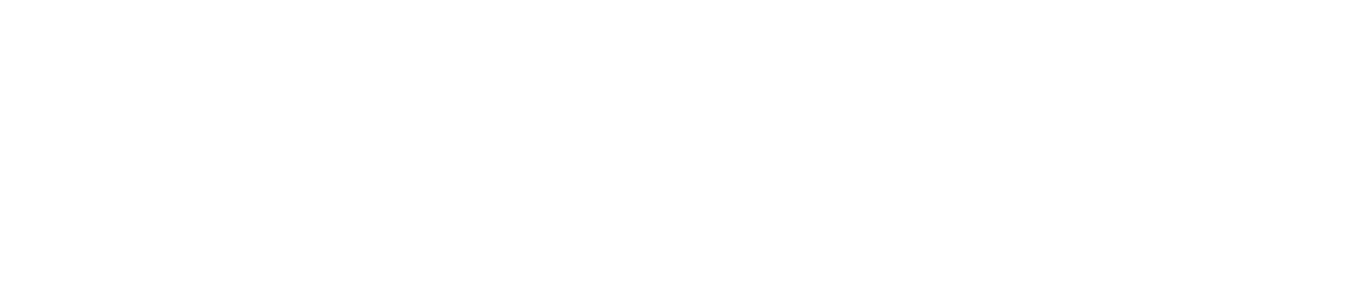
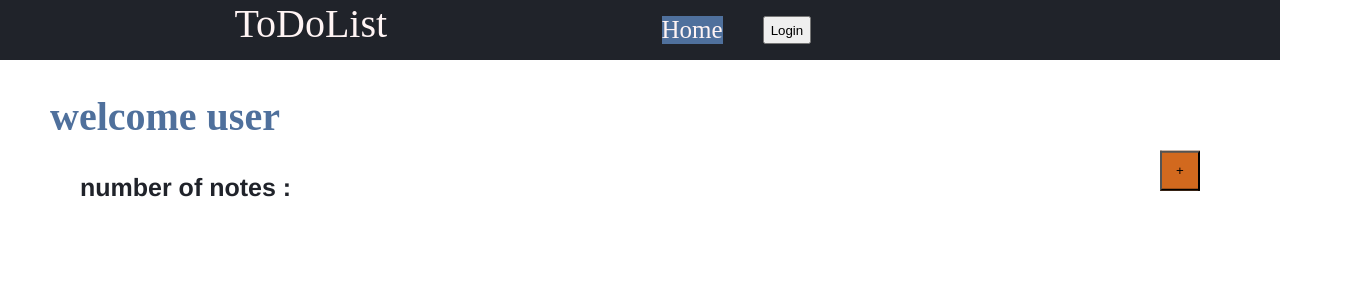
Before and after one commit to itsjatinsidana/To_Do_List, a React (Create React App) app in the folder todolist/: page /notes in a window 1280 px wide. Before the commit this address had no page. Shown: the top 300 px of the page, 1360 px wide, since content can reach past the window. Built offline with nearby package versions, Linux system fonts and the light colour scheme; the HTML template or start-up script is replaced by a standard one.

Commit message:
notes banner updated

```diff
--- a/todolist/package.json
+++ b/todolist/package.json
@@ -3,6 +3,9 @@
   "version": "0.1.0",
   "private": true,
   "dependencies": {
+    "@fortawesome/fontawesome-svg-core": "^6.4.2",
+    "@fortawesome/free-solid-svg-icons": "^6.4.2",
+    "@fortawesome/react-fontawesome": "^0.2.0",
     "@testing-library/jest-dom": "^5.17.0",
     "@testing-library/react": "^13.4.0",
     "@testing-library/user-event": "^13.5.0",
--- a/todolist/public/assets/style.css
+++ b/todolist/public/assets/style.css
@@ -246,3 +246,41 @@
  .signup-form-container form button:hover {
      background-color: chocolate;
  }
+ .user h2{
+    display: flex;
+color: #4F709C;
+font-family: cursive;
+font-size: 40px;
+position: relative;
+left: 50px;
+ }
+ .notes h4{
+    display: flex;
+    font-family: 'Franklin Gothic Medium', 'Arial Narrow', Arial, sans-serif;
+    font-size: 25px;
+    color: #20232a;
+    position: relative;
+    left: 80px;
+ }
+
+.addnew-btn{
+    position: relative;
+
+    color: white;
+
+    text-align: center;
+    line-height: 40px;
+    cursor: pointer;
+
+    /* Positioning adjustments */
+    position: absolute;
+    top: 170px; /* Adjust this value to control the distance from the top */
+    right: 60px; /* Adjust this value to control the distance from the right */
+    transform: translate(-50%, -50%); /* Center the button */
+  }
+  .plus-btn{
+
+    height: 40px;
+    width: 40px;
+    background-color: chocolate;
+  }
--- a/todolist/src/App.js
+++ b/todolist/src/App.js
@@ -1,6 +1,7 @@
 import {BrowserRouter, Routes, Route} from 'react-router-dom';
 import { Home } from './Home';
 import { Navbar } from './Navbar';
+import { Notes } from './Notes';
 
 
 function App() {
@@ -10,6 +11,7 @@
                 <Routes>
                     <Route path='/' element={<Home/>}/>
                     <Route path='/navbar' element={<Navbar/>}/>
+                    <Route path='/notes' element={<Notes/>}/>
 
                 </Routes>
             </BrowserRouter>
--- a/todolist/src/Navbar.js
+++ b/todolist/src/Navbar.js
@@ -1,11 +1,38 @@
 import { Link } from "react-router-dom"
+import { useState } from "react";
 export const Navbar = () => {
+    const [isOpen, setIsOpen] = useState(false);
+
+    const openModal = () => {
+        setIsOpen(true);
+    };
+
+    const closeModal = () => {
+        setIsOpen(false);
+    };
+    const [formData, setFormData] = useState({
+
+        email: '',
+        password: ''
+      });
+
+      const handleChange = (e) => {
+        const { name, value } = e.target;
+        setFormData((prevData) => ({
+          ...prevData,
+          [name]: value
+        }));
+      };
+      const handleSubmit = (e) => {
+        e.preventDefault();
+        console.log(formData); // You can perform further actions like sending data to a server here
+      };
     return (
         <>
             <nav className="navbar-container">
                 <div className="navbar-logo">
                     <Link to={'/'}>
-                        <span>To Do List</span>
+                        <span>ToDoList</span>
                     </Link>
                 </div>
                 <div className="navbar-list">
@@ -14,12 +41,44 @@
                             <Link to={'/'}>Home</Link>
                         </li>
                         <li className="nav-li">
-                            <Link to={'/login'}>Login</Link>
+                        <button onClick={openModal} >Login</button>
                         </li>
 
 
                     </ul>
                 </div>
+                <div>
+
+{isOpen && (
+    <div className="modal">
+        <div className="modal-content">
+            <span className="close" onClick={closeModal}>&times;</span>
+
+            <div className="signup-form-container">
+                <h2>Login</h2>
+                <form onSubmit={handleSubmit}>
+
+                    <input
+                        type="email"
+                        name="email"
+                        placeholder="Email"
+                        value={formData.email}
+                        onChange={handleChange}
+                    />
+                    <input
+                        type="password"
+                        name="password"
+                        placeholder="Password"
+                        value={formData.password}
+                        onChange={handleChange}
+                    />
+                    <button type="submit">Login</button>
+                </form>
+            </div>
+        </div>
+    </div>
+)}
+</div>
             </nav>
         </>
     )
--- /dev/null
+++ b/todolist/src/Notes.js
@@ -0,0 +1,22 @@
+import { Navbar } from "./Navbar";
+
+
+
+export const Notes = () => {
+    return (
+        <>
+            <Navbar />
+            <div className="user">
+                <h2> welcome user</h2>
+            </div>
+            <div className="notes">
+                <h4> number of notes : </h4>
+            </div>
+            <div className="addnew-btn">
+                <button className="plus-btn">+</button>
+
+            </div>
+
+        </>
+    )
+}
```
Also changed, not shown: 1 other file (tests, documents, lock files or other folders).
